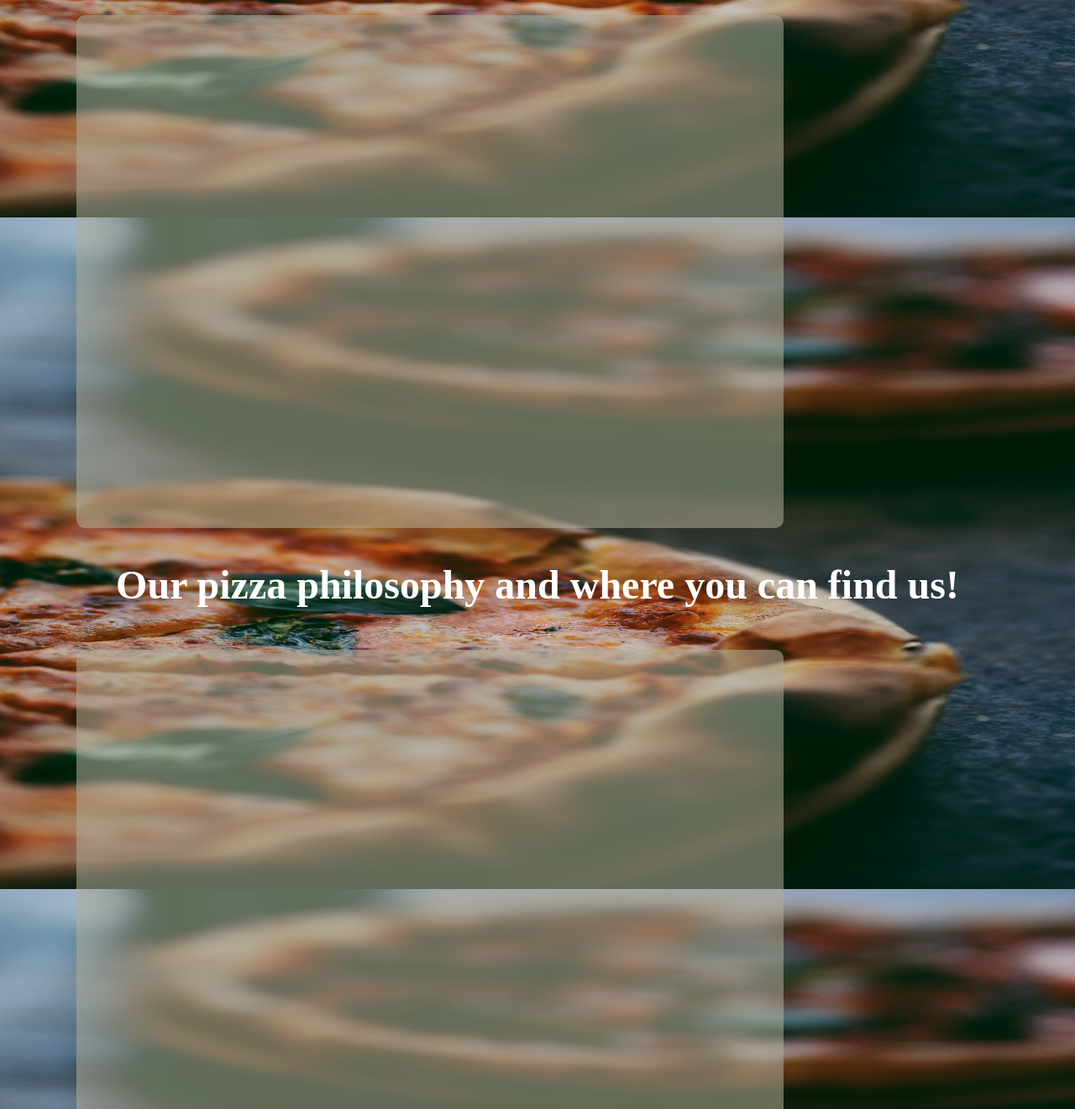
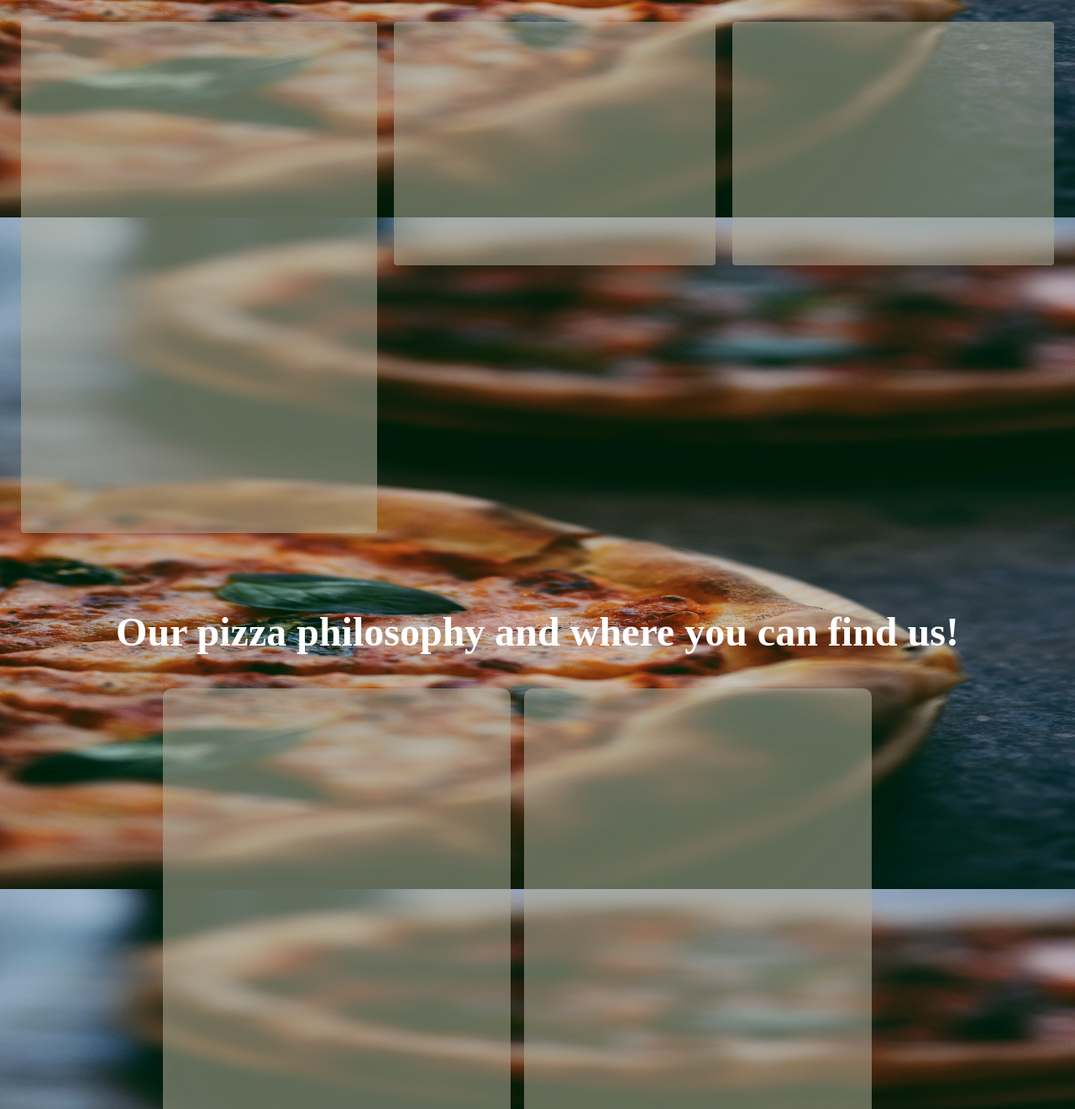
Before and after one commit to Linneah1/kodeloftet_obligatoriskoppgave2, a website: page index.html in a window 1280 px wide. Shown: the part 541-1862 px from the top of the page at 84% size. Drawn offline with Linux system fonts and the light colour scheme.

Commit message:
lagt til flex i css for det meste

```diff
--- a/index.html
+++ b/index.html
@@ -7,6 +7,7 @@
     <link rel="stylesheet" href="styles.css" />
     <script type="module" src="script.js"></script>
   </head>
+  <!-- Only works in 1024x currently -->
   <body>
     <header class="header">
       <h1 class="header_title_text">Pizza Plazzen</h1>
@@ -17,9 +18,9 @@
         <li>Desserts</li>
         <li>About us</li>
       </ul>
-      <div class="header_cart"></div>
-      <div class="header_login"></div>
-      <div class="header_new_user"></div>
+      <aside class="header_cart"></aside>
+      <aside class="header_login"></aside>
+      <aside class="header_new_user"></aside>
     </header>
     <main>
         <section class="hero">
@@ -27,9 +28,9 @@
             <h2 class="hero_title">Best Pizza in town!</h2>
             <h2 class="hero_title_flavour">Fresh pizza dough made every day <3</h2>
             <section class="hero_layout">
-              <article class="hero_newsoffers"></article>
-              <aside class="hero_hot_items"></aside>
-              <aside class="hero_reviews"></aside>
+              <div class="hero_newsoffers"></div>
+              <div class="hero_hot_items"></div>
+              <div class="hero_reviews"></div>
             </section>
           </section>
         </section>
@@ -37,7 +38,8 @@
         <section class="main_about">
           <h2 class="main_about_title">Our pizza philosophy and where you can find us!</h2>
           <section class="main_about_layout">
-            <article class="main_about_location"></article>
+            <div class="main_about_location"></div>
+            <section class="main_about_text"></section>
             <article class="main_about_philosophy"></article>
             <article class="main_about_story"></article>
             <aside class="main_about_mediacontact"></aside>
--- a/styles.css
+++ b/styles.css
@@ -6,12 +6,12 @@ body {
 }
 
 h1 {
-  font-size: 400%;
+  font-size: 4rem;
   margin: 0px;
 }
 
 h2 {
-  font-size: 300%;
+  font-size: 3rem;
   color: white;
   text-align: center;
 }
@@ -30,7 +30,7 @@ h2 {
   margin-right: 50px;
   border-radius: 10px;
   background-color: aliceblue;
-  opacity: 95%;
+  opacity: 75%;
 }
 
 .header_nav {
@@ -40,7 +40,6 @@ h2 {
   list-style-type: none;
   background-color: rgb(191, 202, 212);
   text-align: center;
-  font-size: 100%;
 
 }
 /* MAIN */
@@ -56,40 +55,92 @@ h2 {
   margin: 15px;
   margin-top: 200px;
   color: white;
-  font-size: 300%;
 }
 .hero_title_flavour {
   margin: 0px;
-  font-size: 250%;
+  padding-right: 2rem;
+  text-align:right;
 }
 
   /* Pizzas, offers & reviews */
-
   .hero_layout {
+    margin-top: 50px;
+    margin-bottom: 50px;
+    gap: 20px;
+    display: flex;
+    flex-wrap: wrap;
+    justify-content: center;
+  }
+  .hero_newsoffers {
     box-sizing: border-box;
-    height: 611px;
-    width: 842px;
+    height: 609px;
+    width: 424px;
     padding: 10px;
-    margin-left: 91px;
-    margin-top: 50px;
-    border-radius: 10px;
+    /* margin-left: 85px; */
+    /* margin-right: 48px; */
+    border-radius: 4px;
+    background-color: #B1AE9A;
+    opacity: 55%;
+  }
+  .hero_hot_items {
+    box-sizing: border-box;
+    height: 290px;
+    width: 383px;
+    padding: 10px;
+    border-radius: 4px;
+    background-color: #B1AE9A;
+    opacity: 55%;
+  }
+  .hero_reviews {
+    box-sizing: border-box;
+    height: 290px;
+    width: 383px;
+    padding: 10px;
+    border-radius: 4px;
     background-color: #B1AE9A;
     opacity: 55%;
   }
 
-  /* About .main_about {}*/
+  /* About */
+.main_about {
+  display: flex;
+  flex-direction: column;
+  justify-content: center;
+  align-items: center;
+}
 .main_about_layout {
+display: flex;
+justify-content: center;
+align-items: center;
+gap: 1rem;
+}
+
+.main_about_location {
+box-sizing: border-box;
+height: 611px;
+width: 414px;
+padding: 10px;
+border-radius: 10px;
+background-color: #B1AE9A;
+opacity: 55%;
+}
+.main_about_text {
   box-sizing: border-box;
   height: 611px;
-  width: 842px;
+  width: 414px;
   padding: 10px;
-  margin-left: 91px;
-  margin-top: 50px;
   border-radius: 10px;
   background-color: #B1AE9A;
   opacity: 55%;
+  }
+
+  /* Gallery */
+.main_gallery {
+  display: flex;
+  flex-direction: column;
+  justify-content: center;
+  align-items: center;
 }
-  /* Gallery .main_gallery {}*/
 .main_gallery_layout {
   display: flex;
   flex-wrap:wrap;
@@ -99,8 +150,6 @@ h2 {
   height: 611px;
   width: 842px;
   padding: 10px;
-  margin-left: 91px;
-  margin-top: 50px;
   border-radius: 10px;
   background-color: #B1AE9A;
   opacity: 0.55;
@@ -111,7 +160,7 @@ h2 {
   height: 45%;
   padding: 5px;
   border-radius: 3%;
-  opacity: 1;
+  opacity: 100%;
 }
 
 /* FOOTER */
```
